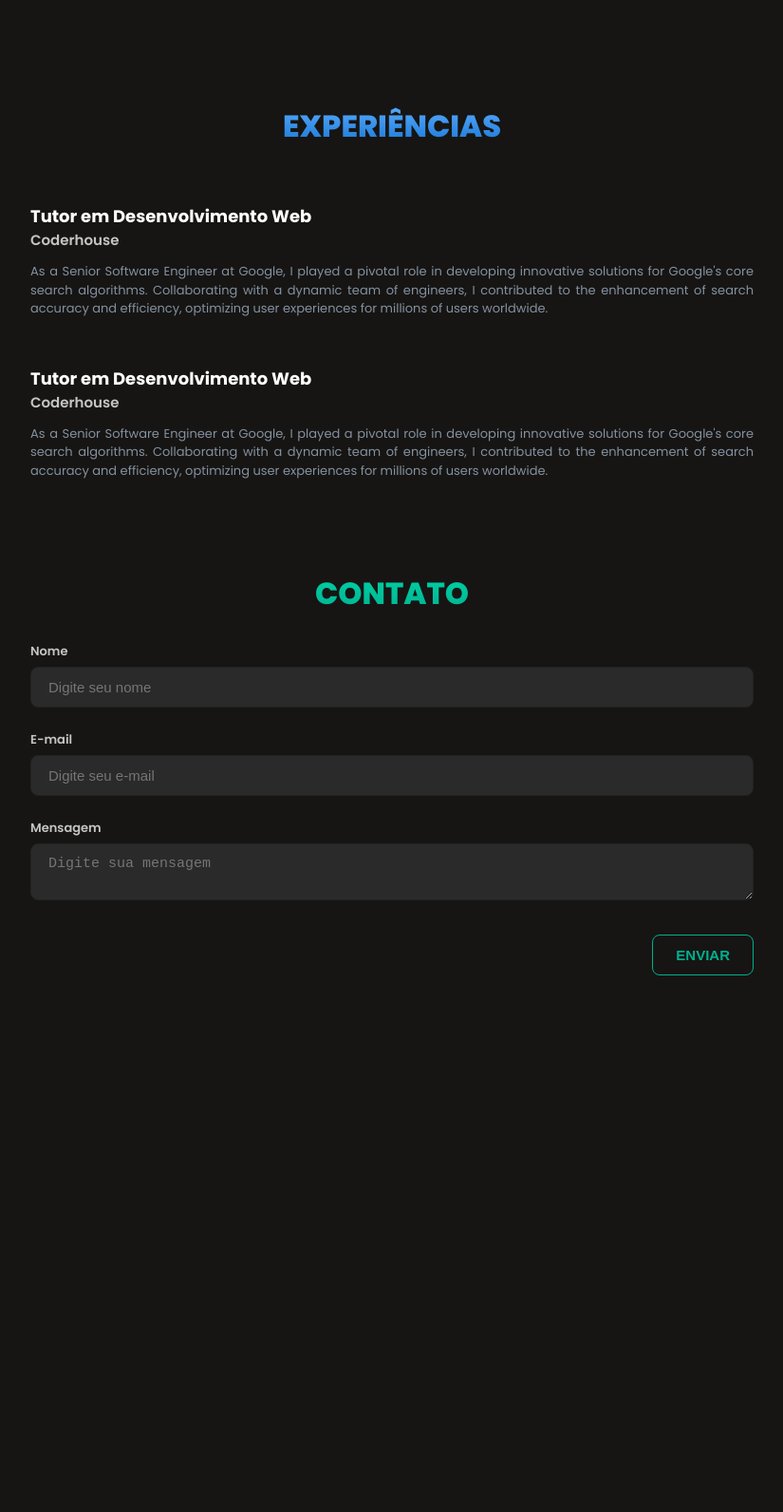
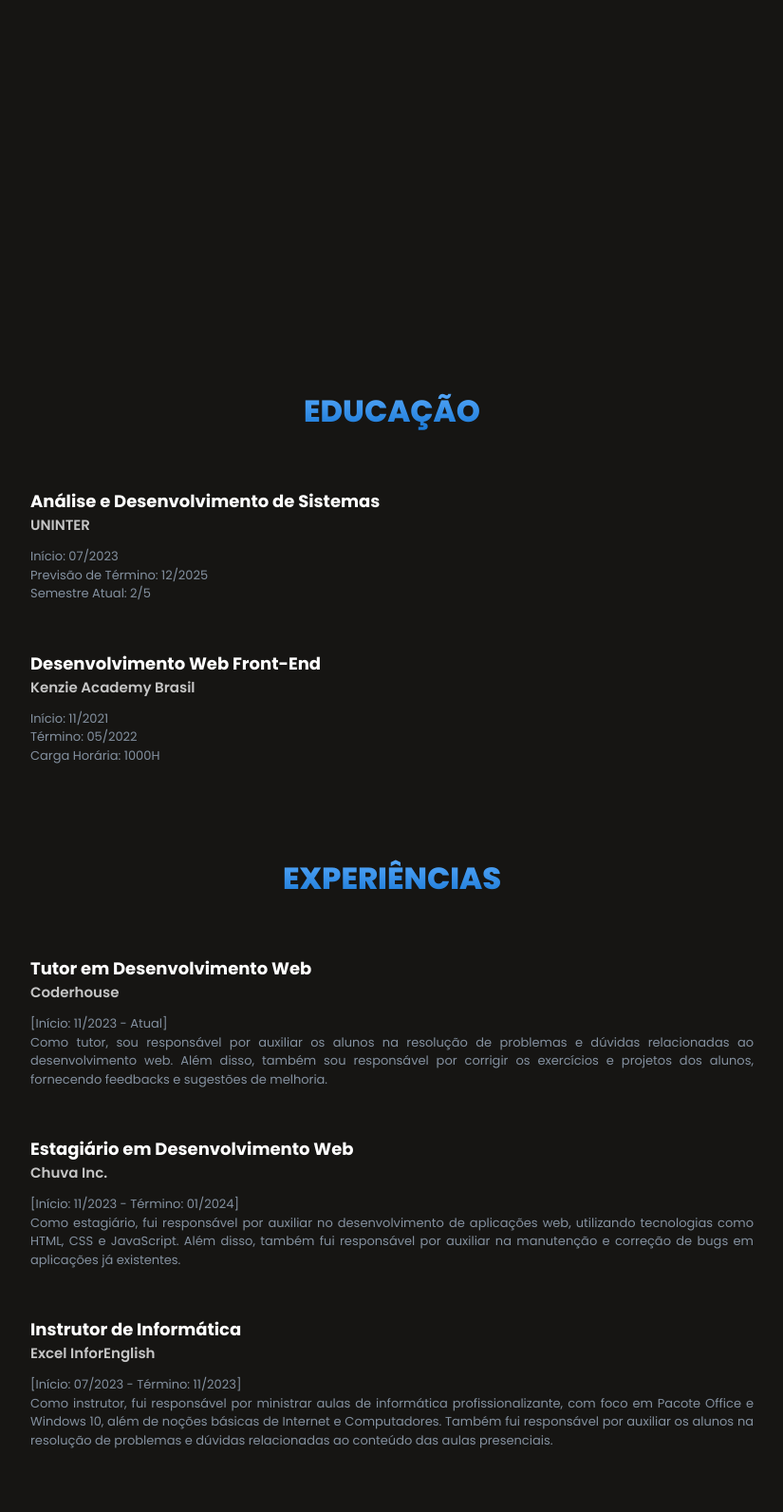
Before and after one commit to icarobteles/academic-works_personal-portfolio, a plain HTML site: page index.html in a window 1280 px wide. Shown: the part 694-2286 px from the top of the page at 95% size, without its empty margins (227-1052 px from the left). Before the commit the page ends 1721 px from the top, so only its background shows below. Drawn offline with Linux system fonts and the light colour scheme; no server answers.

Commit message:
feat: add imagens in projects and add a education section

```diff
--- a/index.html
+++ b/index.html
@@ -20,6 +20,11 @@
             <li class="header--navitem">
               <a class="header--navlink" href="#projects" title="Projetos"
                 >Projetos</a
+              >
+            </li>
+            <li class="header--navitem">
+              <a class="header--navlink" href="#education" title="Educação"
+                >Educação</a
               >
             </li>
             <li class="header--navitem">
@@ -76,9 +81,39 @@
       </section>
 
       <section id="projects" class="projects">
-        <h2 class="title title__orange">Projetos</h2>
+        <h2 class="title title__blue">Projetos</h2>
 
         <ul class="projects--list" id="projects-list"></ul>
+      </section>
+
+      <section id="education" class="experiences">
+        <h2 class="title title__blue">Educação</h2>
+
+        <ul class="experiences--list">
+          <li class="experiences--card">
+            <h3 class="experiences--card--title">
+              Análise e Desenvolvimento de Sistemas
+            </h3>
+            <h4 class="experiences--card--company">UNINTER</h4>
+            <p class="experiences--card--description">
+              Início: 07/2023<br />
+              Previsão de Término: 12/2025<br />
+              Semestre Atual: 2/5
+            </p>
+          </li>
+
+          <li class="experiences--card">
+            <h3 class="experiences--card--title">
+              Desenvolvimento Web Front-End
+            </h3>
+            <h4 class="experiences--card--company">Kenzie Academy Brasil</h4>
+            <p class="experiences--card--description">
+              Início: 11/2021<br />
+              Término: 05/2022<br />
+              Carga Horária: 1000H
+            </p>
+          </li>
+        </ul>
       </section>
 
       <section id="experiences" class="experiences">
@@ -91,25 +126,38 @@
             </h3>
             <h4 class="experiences--card--company">Coderhouse</h4>
             <p class="experiences--card--description">
-              As a Senior Software Engineer at Google, I played a pivotal role
-              in developing innovative solutions for Google's core search
-              algorithms. Collaborating with a dynamic team of engineers, I
-              contributed to the enhancement of search accuracy and efficiency,
-              optimizing user experiences for millions of users worldwide.
+              [Início: 11/2023 - Atual]<br />
+              Como tutor, sou responsável por auxiliar os alunos na resolução de
+              problemas e dúvidas relacionadas ao desenvolvimento web. Além
+              disso, também sou responsável por corrigir os exercícios e
+              projetos dos alunos, fornecendo feedbacks e sugestões de melhoria.
             </p>
           </li>
 
           <li class="experiences--card">
             <h3 class="experiences--card--title">
-              Tutor em Desenvolvimento Web
+              Estagiário em Desenvolvimento Web
             </h3>
-            <h4 class="experiences--card--company">Coderhouse</h4>
+            <h4 class="experiences--card--company">Chuva Inc.</h4>
             <p class="experiences--card--description">
-              As a Senior Software Engineer at Google, I played a pivotal role
-              in developing innovative solutions for Google's core search
-              algorithms. Collaborating with a dynamic team of engineers, I
-              contributed to the enhancement of search accuracy and efficiency,
-              optimizing user experiences for millions of users worldwide.
+              [Início: 11/2023 - Término: 01/2024]<br />
+              Como estagiário, fui responsável por auxiliar no desenvolvimento
+              de aplicações web, utilizando tecnologias como HTML, CSS e
+              JavaScript. Além disso, também fui responsável por auxiliar na
+              manutenção e correção de bugs em aplicações já existentes.
+            </p>
+          </li>
+
+          <li class="experiences--card">
+            <h3 class="experiences--card--title">Instrutor de Informática</h3>
+            <h4 class="experiences--card--company">Excel InforEnglish</h4>
+            <p class="experiences--card--description">
+              [Início: 07/2023 - Término: 11/2023]<br />
+              Como instrutor, fui responsável por ministrar aulas de informática
+              profissionalizante, com foco em Pacote Office e Windows 10, além
+              de noções básicas de Internet e Computadores. Também fui
+              responsável por auxiliar os alunos na resolução de problemas e
+              dúvidas relacionadas ao conteúdo das aulas presenciais.
             </p>
           </li>
         </ul>
@@ -118,7 +166,7 @@
       <section id="contact" class="contact">
         <h2 class="title title__green">Contato</h2>
 
-        <form class="contact--form">
+        <form id="contact-form" class="contact--form">
           <div class="contact--form--group">
             <label for="name" class="contact--form--label">Nome</label>
             <input
--- a/script.js
+++ b/script.js
@@ -1,6 +1,6 @@
-async function getProjects(page, perPage) {
+async function getProjects() {
   const response = await fetch(
-    `https://api.github.com/users/icarobteles/repos?per_page=${perPage}&page=${page}`
+    `https://api.github.com/users/icarobteles/repos`
   );
   const data = await response.json();
   return data;
@@ -17,10 +17,10 @@ function renderProjects(projects) {
       .map((word) => word[0].toUpperCase() + word.slice(1))
       .join(" ");
     item.innerHTML = `
-      <a class="projects--card--link" href=${project.html_url}>
+      <a class="projects--card--link" href=${project.homepage}>
         <img
           class="projects--card--image"
-          src="./assets/project1.jpg"
+          src="./assets/projects/${project.name}.png"
           alt=${title}
         />
         <section class="projects--card--info">
@@ -36,7 +36,25 @@ function renderProjects(projects) {
   });
 }
 
+function submitContactForm(event) {
+  event.preventDefault();
+  const formData = new FormData(event.target);
+  const data = {};
+  for (const [key, value] of formData) {
+    data[key] = value;
+  }
+  alert("Mensagem enviada com sucesso!");
+  event.target.reset();
+}
+
 document.addEventListener("DOMContentLoaded", async () => {
-  const projects = await getProjects(1, 2);
-  renderProjects(projects);
+  const projects = await getProjects();
+  const projectsToBeRenderized = projects.filter(
+    (project) => !!project.homepage
+  );
+
+  const contactForm = document.getElementById("contact-form");
+  contactForm.addEventListener("submit", submitContactForm);
+
+  renderProjects(projectsToBeRenderized.slice(0, 4));
 });
--- a/styles.css
+++ b/styles.css
@@ -51,6 +51,7 @@ body {
   min-height: 100dvh;
   background-color: var(--bg);
   overflow-x: hidden;
+  padding-bottom: 2rem;
 }
 
 .header {
@@ -85,7 +86,7 @@ body {
 .header--navlist {
   display: flex;
   align-items: center;
-  gap: 44px;
+  gap: 22px;
 }
 
 .header--navitem {
@@ -206,9 +207,11 @@ main .title__green {
   height: 235px;
   aspect-ratio: 16/9;
   object-fit: cover;
+  text-align: center;
 }
 
 .projects--card--info {
+  height: 100%;
   padding: 12px 24px;
   display: flex;
   justify-content: space-between;
@@ -216,8 +219,8 @@ main .title__green {
 }
 
 .projects--card--info > h3 {
-  font-size: 1.125rem;
-  font-weight: 800;
+  font-size: 1rem;
+  font-weight: 700;
   color: var(--text);
 }
 
@@ -317,6 +320,7 @@ main .title__green {
 
 .contact--form--textarea {
   outline: none;
+  min-height: 100px;
   padding: 12px 18px;
   border-radius: 8px;
   border: 1px solid var(--bg-header);
@@ -389,9 +393,9 @@ main .title__green {
   }
 
   .projects--list {
-    display: flex;
-    flex-direction: row;
-    gap: 30px;
+    display: grid;
+    grid-template-columns: repeat(2, 1fr);
+    grid-template-rows: repeat(auto-fill, 300px);
   }
 
   .experiences--card {
```
Also changed, not shown: assets/projects/academic-works_personal-portfolio.png (added), assets/projects/lottohub.png (added), assets/projects/simple-todo-list.png (added), 1 other file.
